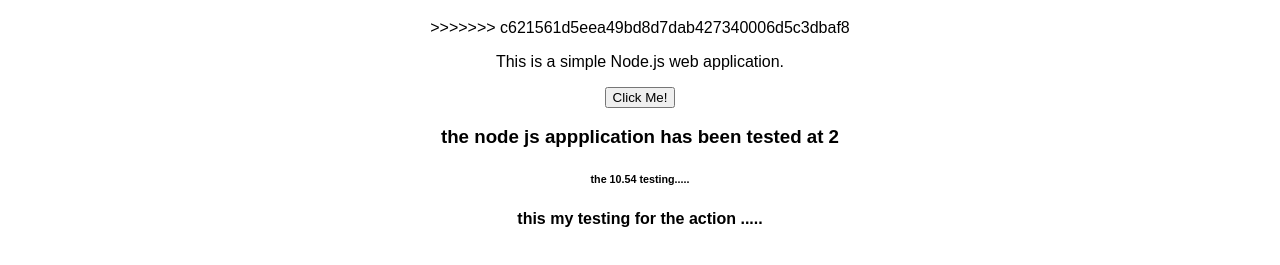
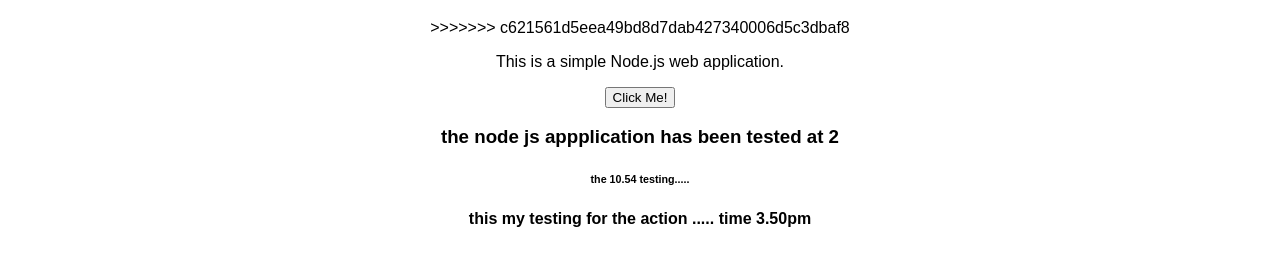
Before and after one commit to RISBIN/test-jen, a website: page public/index.html in a window 1280 px wide. Shown: the part 235-500 px from the top of the page. Drawn offline with Linux system fonts and the light colour scheme.

Commit message:
newv commit with time

```diff
--- a/public/index.html
+++ b/public/index.html
@@ -26,6 +26,6 @@
     <h3>the node js appplication has been tested at 2</h3>
     <h6>the 10.54 testing.....</h6>
 
-    <h4>this my testing for the action .....</h4>
+    <h4>this my testing for the action ..... time 3.50pm</h4>
 </body>
 </html>
```
